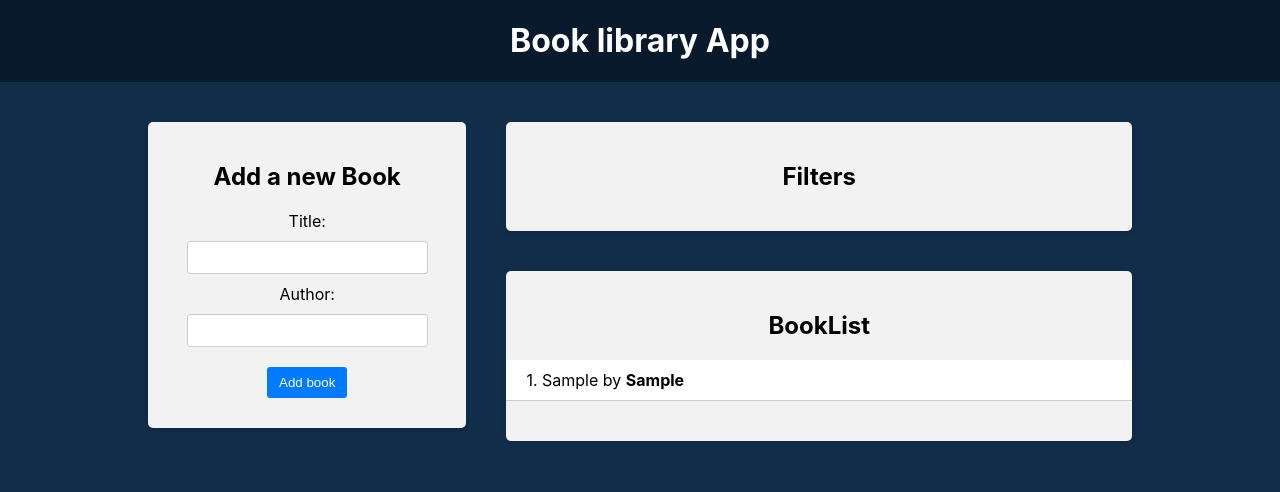
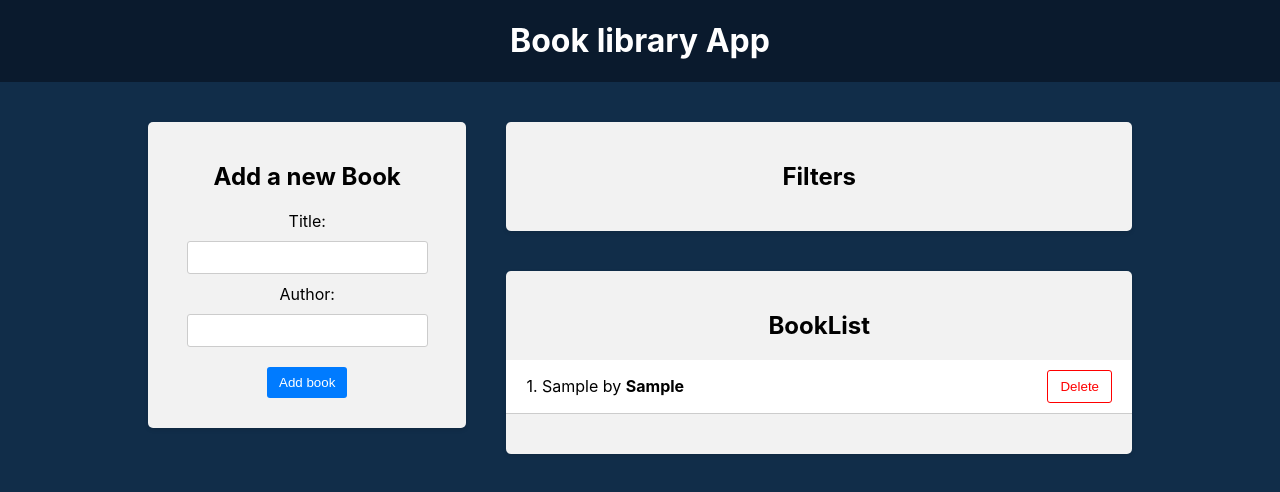
Before and after one commit to VladimirRogalev/30-react-redux, a React (Create React App) app in the folder frontend/: page / in a window 1280 px wide. Both pictures are taken after typing "Sample", "Sample" into the empty fields and a click on the button "Add book". Shown: the top 492 px of the page. Built offline with nearby package versions, Linux system fonts and the light colour scheme.

Commit message:
Delete book by  Id

```diff
--- a/frontend/src/components/BookList/BookList.js
+++ b/frontend/src/components/BookList/BookList.js
@@ -1,8 +1,15 @@
+import { useDispatch } from 'react-redux';
+import { deleteBook } from '../../redux/books/actionCreators';
 import './BookList.css';
 import { useSelector } from 'react-redux';
 
 const BookList = () => {
   const books = useSelector((state) => state.books);
+  const dispatch = useDispatch();
+  const handleDeleteBook = (id) => {
+    console.log(deleteBook(id));
+    dispatch(deleteBook(id));
+  };
   return (
     <div className="app-block book-list">
       <h2>BookList</h2>
@@ -15,6 +22,11 @@ const BookList = () => {
               <div className="book-info">
                 {++i}. {book.title} by <strong>{book.author} </strong>
               </div>
+              <div className="book-actions">
+                <button onClick={() => handleDeleteBook(book.id)}>
+                  Delete
+                </button>
+              </div>
             </li>
           ))}
         </ul>
--- a/frontend/src/redux/books/actionCreators.js
+++ b/frontend/src/redux/books/actionCreators.js
@@ -1,6 +1,13 @@
-import { ADD_BOOK } from './actionTypes';
+import { ADD_BOOK, DELETE_BOOK } from './actionTypes';
 
 export const addBook = (newBook) => ({
   type: ADD_BOOK,
   payload: newBook,
 });
+
+export const deleteBook = (id) => {
+  return {
+    type: DELETE_BOOK,
+    payload: id,
+  };
+};
--- a/frontend/src/redux/books/reducer.js
+++ b/frontend/src/redux/books/reducer.js
@@ -1,4 +1,4 @@
-import { ADD_BOOK } from './actionTypes';
+import { ADD_BOOK, DELETE_BOOK } from './actionTypes';
 
 const initialState = [];
 
@@ -6,6 +6,8 @@ const booksReducer = (state = initialState, action) => {
   switch (action.type) {
     case ADD_BOOK:
       return [...state, action.payload];
+    case DELETE_BOOK:
+      return state.filter((book) => book.id !== action.payload);
     default:
       return state;
   }
```
